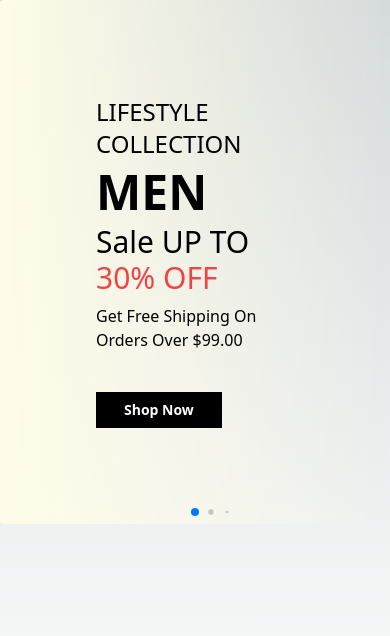
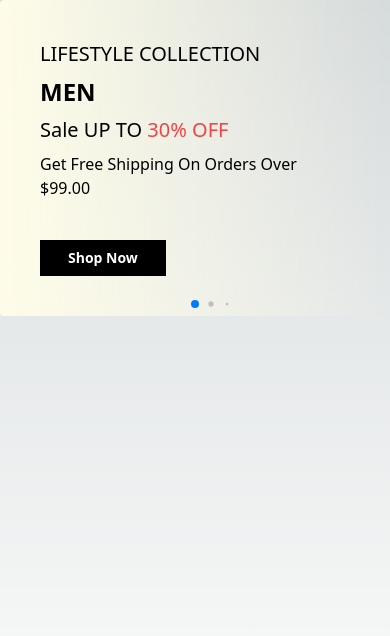
Before and after one commit to MdMuzahid07/Bazar-ecommerce, a Next.js app: page /home/headerSliderSection/LandingPageHeaderSlider in a window 390 px wide. Shown: the top 636 px of the page. Built offline with nearby package versions, Linux system fonts and the light colour scheme.

Commit message:
headerSliderSection's slider maked responsive friendly

```diff
--- a/src/pages/home/headerSliderSection/LandingPageHeaderSlider.js
+++ b/src/pages/home/headerSliderSection/LandingPageHeaderSlider.js
@@ -20,13 +20,13 @@ const LandingPageHeaderSlider = () => {
                 className="mySwiper"
             >
                 <SwiperSlide>
-                    <div className="rounded bg-gradient-to-r from-yellow-50 p-24">
+                    <div className="rounded bg-gradient-to-r from-yellow-50 p-10 sm:p-20 md:p-24">
                         <div className="grid grid-cols-1 md:grid-cols-2 md:gap-5">
                             <div>
                                 <div>
-                                    <h1 className="text-2xl mb-2">LIFESTYLE COLLECTION</h1>
-                                    <h2 className="text-5xl font-bold mb-2">MEN</h2>
-                                    <h2 className="text-3xl mb-2">Sale UP TO <span className="text-red-500">30% OFF</span></h2>
+                                    <h1 className="text-xl md:text-2xl mb-2">LIFESTYLE COLLECTION</h1>
+                                    <h2 className="text-2xl md:text-5xl font-bold mb-2">MEN</h2>
+                                    <h2 className="text-xl   md:text-3xl mb-2">Sale UP TO <span className="text-red-500">30% OFF</span></h2>
                                     <h3 className="text-base mb-10">Get Free Shipping On Orders Over $99.00</h3>
                                 </div>
                                 <button className="px-7 py-2 bg-black text-white text-sm font-bold">Shop Now</button>
@@ -37,14 +37,15 @@ const LandingPageHeaderSlider = () => {
                         </div>
                     </div>
                 </SwiperSlide>
+
                 <SwiperSlide>
-                    <div className="rounded bg-gradient-to-r from-yellow-50 p-24">
+                    <div className="rounded bg-gradient-to-r from-yellow-50 p-10 sm:p-20 md:p-24">
                         <div className="grid grid-cols-1 md:grid-cols-2 md:gap-5">
                             <div>
                                 <div>
-                                    <h1 className="text-2xl mb-2">LIFESTYLE COLLECTION</h1>
-                                    <h2 className="text-5xl font-bold mb-2">MEN</h2>
-                                    <h2 className="text-3xl mb-2">Sale UP TO <span className="text-red-500">30% OFF</span></h2>
+                                    <h1 className="text-xl md:text-2xl mb-2">LIFESTYLE COLLECTION</h1>
+                                    <h2 className="text-2xl md:text-5xl font-bold mb-2">MEN</h2>
+                                    <h2 className="text-xl   md:text-3xl mb-2">Sale UP TO <span className="text-red-500">30% OFF</span></h2>
                                     <h3 className="text-base mb-10">Get Free Shipping On Orders Over $99.00</h3>
                                 </div>
                                 <button className="px-7 py-2 bg-black text-white text-sm font-bold">Shop Now</button>
@@ -55,14 +56,16 @@ const LandingPageHeaderSlider = () => {
                         </div>
                     </div>
                 </SwiperSlide>
+
+
                 <SwiperSlide>
-                    <div className="rounded bg-gradient-to-r from-yellow-50 p-24">
+                    <div className="rounded bg-gradient-to-r from-yellow-50 p-10 sm:p-20 md:p-24">
                         <div className="grid grid-cols-1 md:grid-cols-2 md:gap-5">
                             <div>
                                 <div>
-                                    <h1 className="text-2xl mb-2">LIFESTYLE COLLECTION</h1>
-                                    <h2 className="text-5xl font-bold mb-2">MEN</h2>
-                                    <h2 className="text-3xl mb-2">Sale UP TO <span className="text-red-500">30% OFF</span></h2>
+                                    <h1 className="text-xl md:text-2xl mb-2">LIFESTYLE COLLECTION</h1>
+                                    <h2 className="text-2xl md:text-5xl font-bold mb-2">MEN</h2>
+                                    <h2 className="text-xl   md:text-3xl mb-2">Sale UP TO <span className="text-red-500">30% OFF</span></h2>
                                     <h3 className="text-base mb-10">Get Free Shipping On Orders Over $99.00</h3>
                                 </div>
                                 <button className="px-7 py-2 bg-black text-white text-sm font-bold">Shop Now</button>
```
